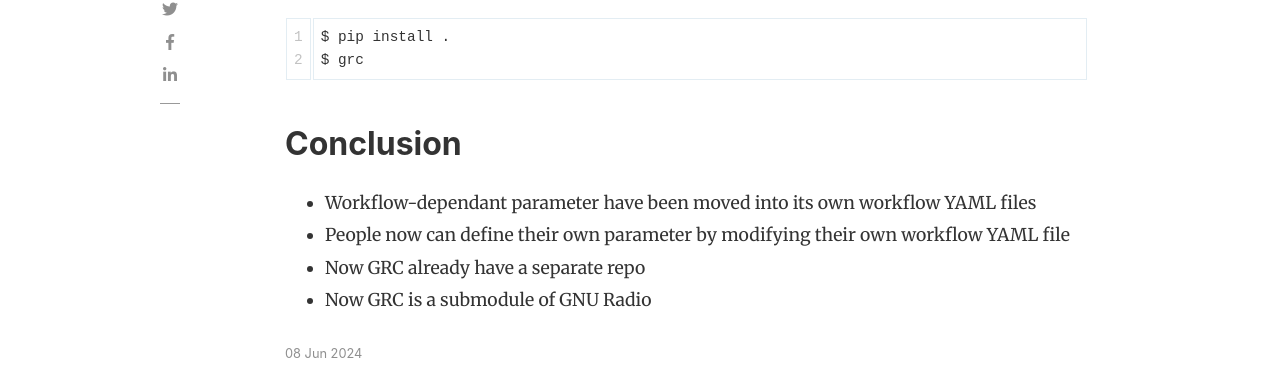
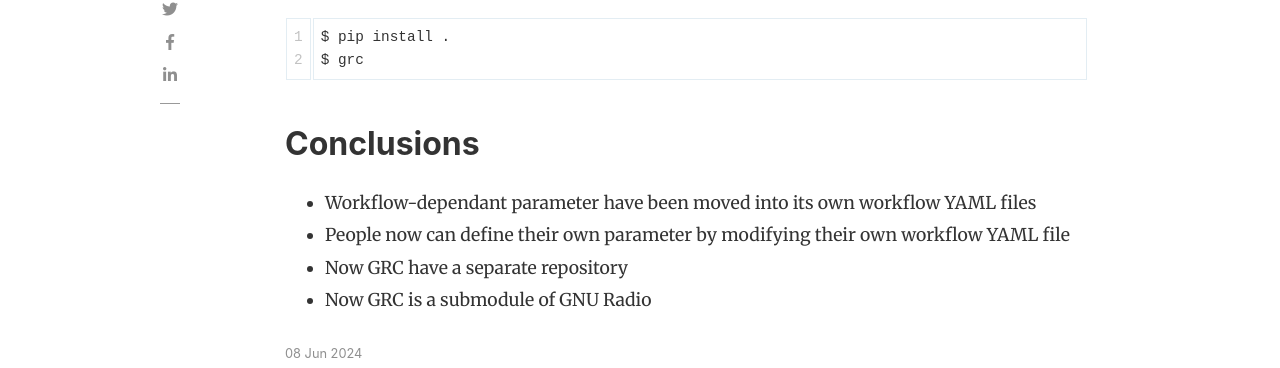
Before and after one commit to ZakyHermawan/ZakyHermawan.github.io, a Jekyll site: the page built from _posts/2024-06-8-week-2-workflow-separation-improvement-and-grc-separation.md, in a window 1280 px wide and 900 px high, scrolled down 3212 px. Shown: the part 136-504 px from the top of the window. Built offline with Jekyll 4.4.1, drawn with Linux system fonts in a browser that asks for light colours; nearby versions of some CDN libraries; comment, search, counter and statistics services are not loaded.

Commit message:
minor update
Signed-off-by: ZakyHermawan <zaky.hermawan9615@gmail.com>

````diff
--- a/_posts/2024-06-8-week-2-workflow-separation-improvement-and-grc-separation.md
+++ b/_posts/2024-06-8-week-2-workflow-separation-improvement-and-grc-separation.md
@@ -76,8 +76,8 @@ $ pip install .
 $ grc
 ```
 
-## Conclusion
+## Conclusions
 * Workflow-dependant parameter have been moved into its own workflow YAML files
 * People now can define their own parameter by modifying their own workflow YAML file
-* Now GRC already have a separate repo
+* Now GRC have a separate repository
 * Now GRC is a submodule of GNU Radio
````
Also changed, not shown: _posts/2024-06-1-week-1-option-block-modularization-and-workflow-separation copy.md (+1 -1 lines), _posts/2024-08-26-conclusions.md (renamed from _posts/2025-01-11-conclusions.md).
